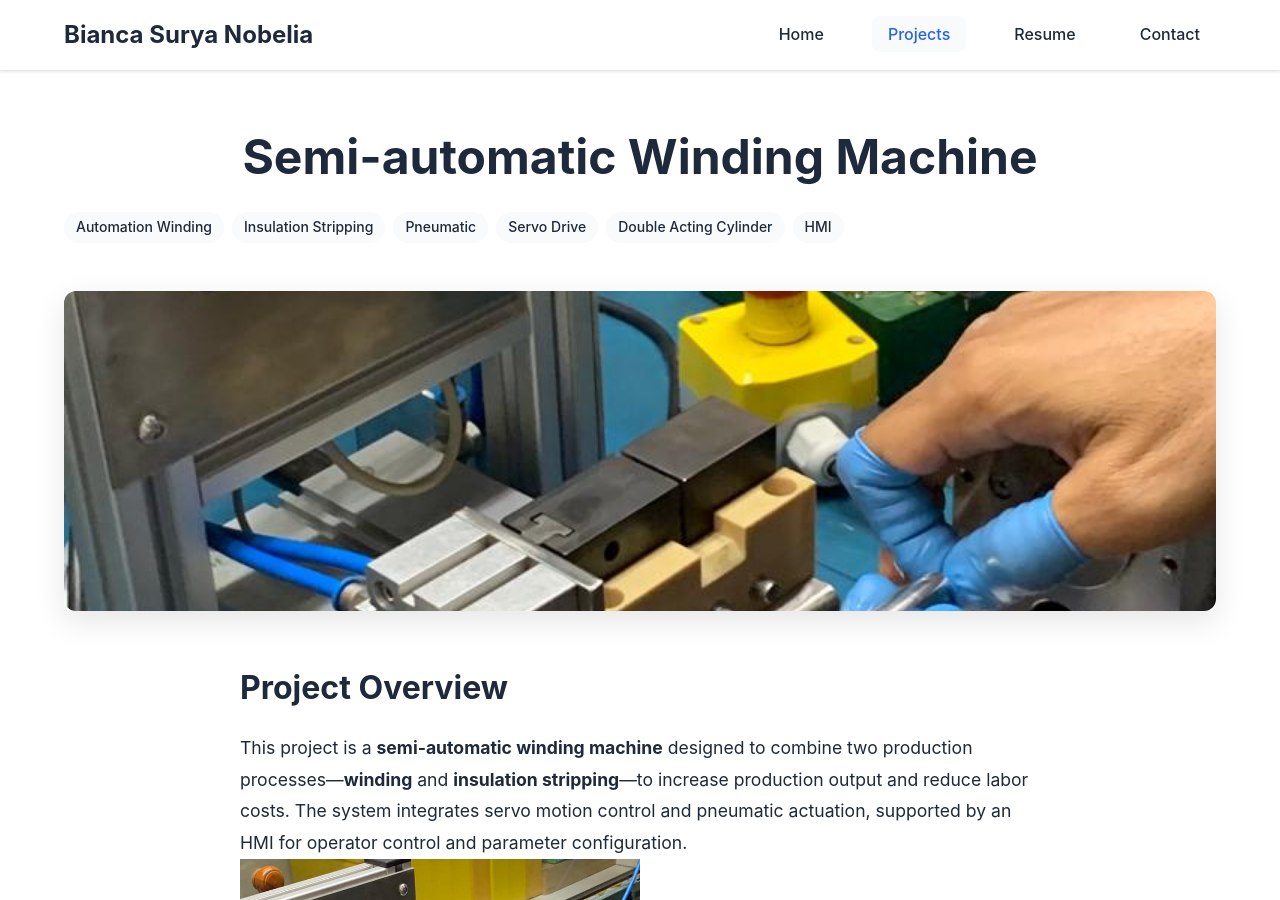
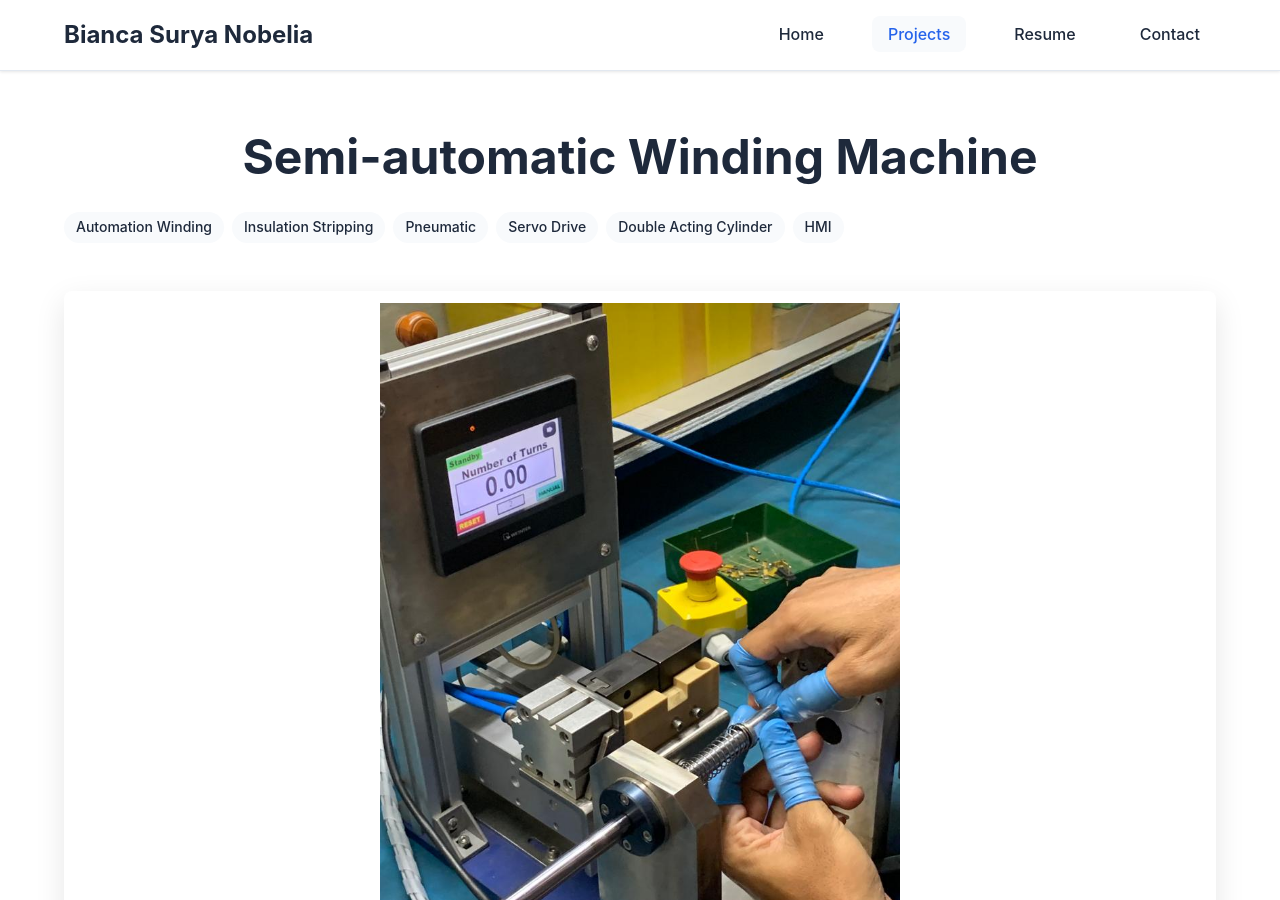
Before and after one commit to BiancaNobelia/biancanobelia.github.io, a Jekyll site: the page built from _projects/semi-automatic-winding.md, in a window 1280 px wide and 900 px high. Built offline with Jekyll 4.4.1, drawn with Linux system fonts in a browser that asks for light colours.

Commit message:
Adjust cover image styling for better layout

```diff
--- a/_layouts/project.html
+++ b/_layouts/project.html
@@ -22,7 +22,7 @@ layout: default
         {% if page.cover_image %}
         <div class="project-cover">
             <img src="{{ page.cover_image }}" alt="{{ page.title }}"
-     style="width:100%; max-height:320px; object-fit:cover; border-radius:12px;">
+     style="width:60%; max-width:520px; height:auto; display:block; margin:12px auto;">
         </div>
         {% endif %}
 
```
